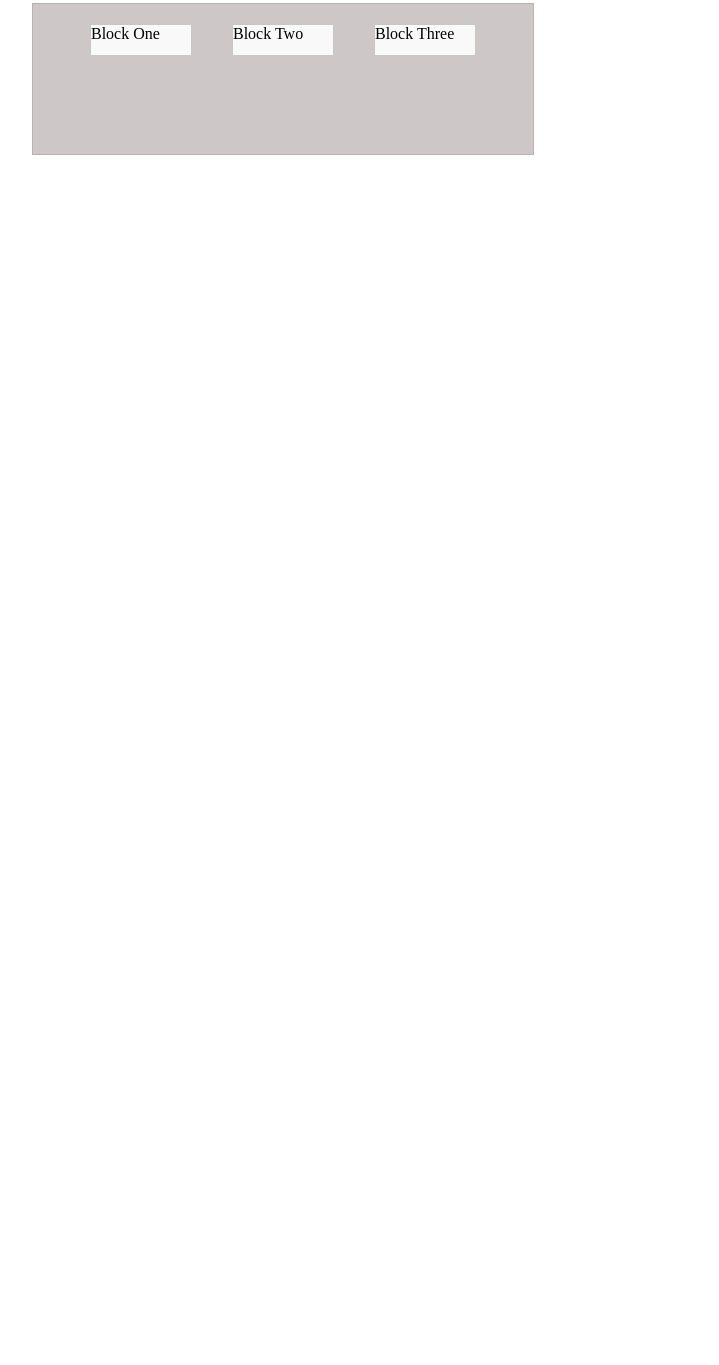
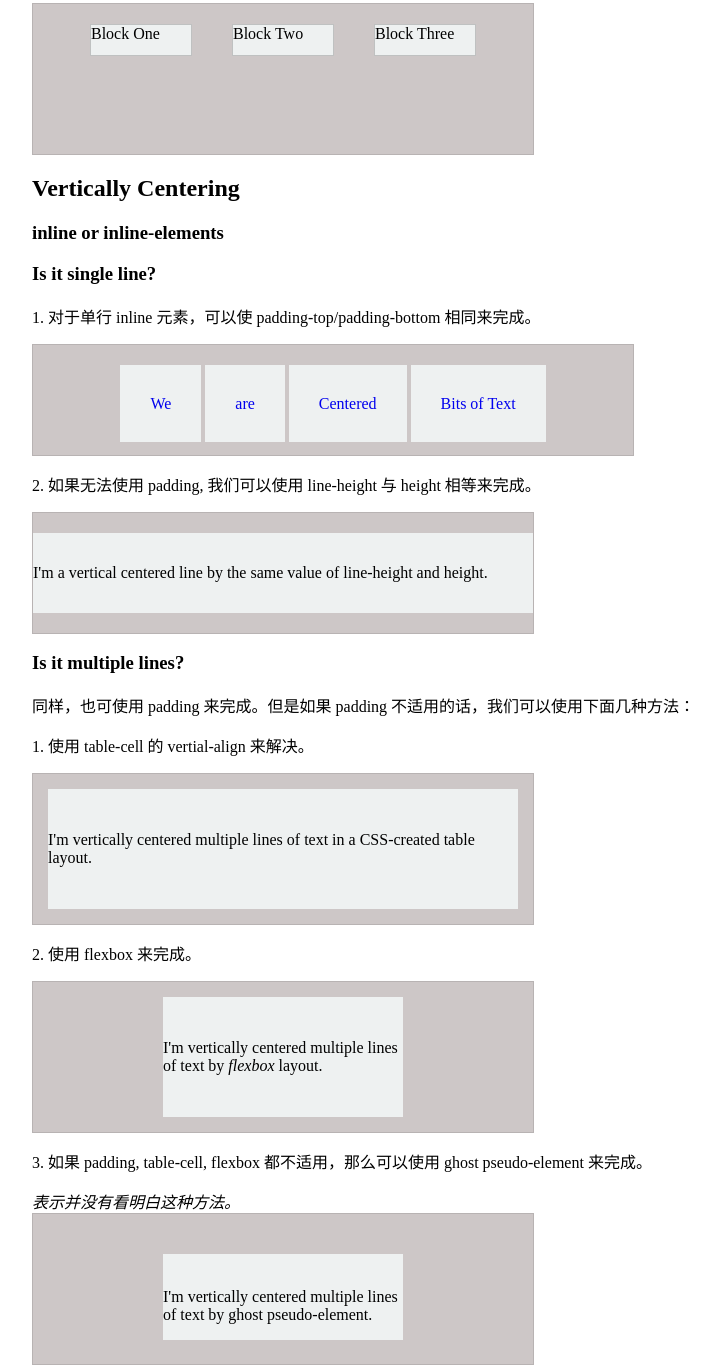
Before and after one commit to AaronFlower/css, a plain HTML site: page tricks/04 align.html in a window 1280 px wide. Shown: the part 691-2056 px from the top of the page, without its empty margins (96-815 px from the left). Before the commit the page ends 846 px from the top, so only its background shows below. Drawn offline with Linux system fonts and the light colour scheme.

Commit message:
Add align and hover absolute element

```diff
--- a/tricks/04 align.html
+++ b/tricks/04 align.html
@@ -45,9 +45,81 @@
 		.horizontally-multiple-blocks .block-tilt{
 			width: 100px;
 			height: 30px;
-			background: hsla(0, 16%, 100%, 0.9);
+			background: hsla(180, 26%, 96%, 0.9);
 			border: 1px solid rgba(0, 0, 0, 0.2);
 			margin: 20px;
+		}
+
+		/**
+		 * 单选元素垂直居中。
+		 */
+		/*使用 padding*/
+		.inline-vertical-padding {
+			height: 10px;
+			padding: 50px;
+			text-align: center;
+		}
+		.inline-vertical-padding a {
+			text-decoration: none;
+			padding: 30px;
+			background: hsla(180, 26%, 96%, 0.9);
+		}
+		/*使用 line-height 与 height*/
+		.inline-vertical-line-height {
+			height: 120px;
+		}
+		.inline-vertical-line-height div {
+			background: hsla(180, 26%, 96%, 0.9);
+			height: 80px;
+			line-height: 80px;
+			margin-top: 20px;
+		}
+
+		/**
+		 * 多行元素垂直居中。
+		 */
+		/* 利用 table-cell 来完成*/
+		.table-cell-layout div {
+			display: table;
+			height: 120px;
+			background: hsla(180, 26%, 96%, 0.9);
+			margin: 15px;
+		}
+		.table-cell-layout div p {
+			display: table-cell;
+			vertical-align: middle;
+		}
+		/* 利用 flexbox 来完成 */
+		.flexbox-layout div{
+			display: flex;
+			flex-direction: column;
+			justify-content: center;
+
+			height: 120px;
+			width: 240px;
+			background: hsla(180, 26%, 96%, 0.9);
+			margin: auto;
+			margin-top: 15px;
+		}
+		/* 利用伪元素 */
+		.ghost-center {
+			width: 240px;
+			margin: 40px auto;
+			background: hsla(180, 26%, 96%, 0.9);
+
+			position: relative;
+		}
+
+		.ghost-center::before {
+			content: " ";
+			display: inline-block;
+			height: 100%;
+			width: 10%;
+			background: red;
+			vertical-align: middle;
+		}
+		.ghost-center p {
+			display: inline-block;
 		}
 	</style>
 </head>
@@ -84,5 +156,46 @@
 		<div class="block-tilt">Block Two</div>
 		<div class="block-tilt">Block Three</div>
 	</div>
+
+	<h2>Vertically Centering</h2>
+	<h3>inline or inline-elements</h3>
+	<h3>Is it single line?</h3>
+	<p>1. 对于单行 inline 元素，可以使 padding-top/padding-bottom 相同来完成。</p>
+	<div class="container inline-vertical-padding">
+		<a href="#0">We</a>
+		<a href="#0">are</a>
+		<a href="#0">Centered</a>
+		<a href="#0">Bits of Text</a>
+	</div>
+	<p>2. 如果无法使用 padding, 我们可以使用 line-height 与 height 相等来完成。</p>
+	<div class="container inline-vertical-line-height">
+		<div>
+			I'm a vertical centered line by the same value of line-height and height.
+		</div>
+	</div>
+	<h3>Is it multiple lines?</h3>
+	<p>同样，也可使用 padding 来完成。但是如果 padding 不适用的话，我们可以使用下面几种方法：</p>
+	<p>1. 使用 table-cell 的 vertial-align 来解决。</p>
+	<div class="container table-cell-layout">
+		<div>
+			<p>
+				I'm vertically centered multiple lines of text in a CSS-created table layout.
+			</p>
+		</div>
+	</div>
+	<p>2. 使用 flexbox 来完成。</p>
+	<div class="container flexbox-layout">
+		<div>
+			<p>I'm vertically centered multiple lines of text by <em>flexbox</em> layout.</p>
+		</div>
+	</div>
+	<p>3. 如果 padding, table-cell, flexbox 都不适用，那么可以使用 ghost pseudo-element 来完成。</p>
+	<em>表示并没有看明白这种方法。</em>
+	<div class="container">
+		<div class="ghost-center">
+			<p>I'm vertically centered multiple lines of text by ghost pseudo-element.</p>
+		</div>
+	</div>
+
 </body>
 </html>
```
Also changed, not shown: tricks/03-data-uri.html (added, +18 -0 lines), tricks/hover-absolute-element.html (added, +47 -0 lines).
